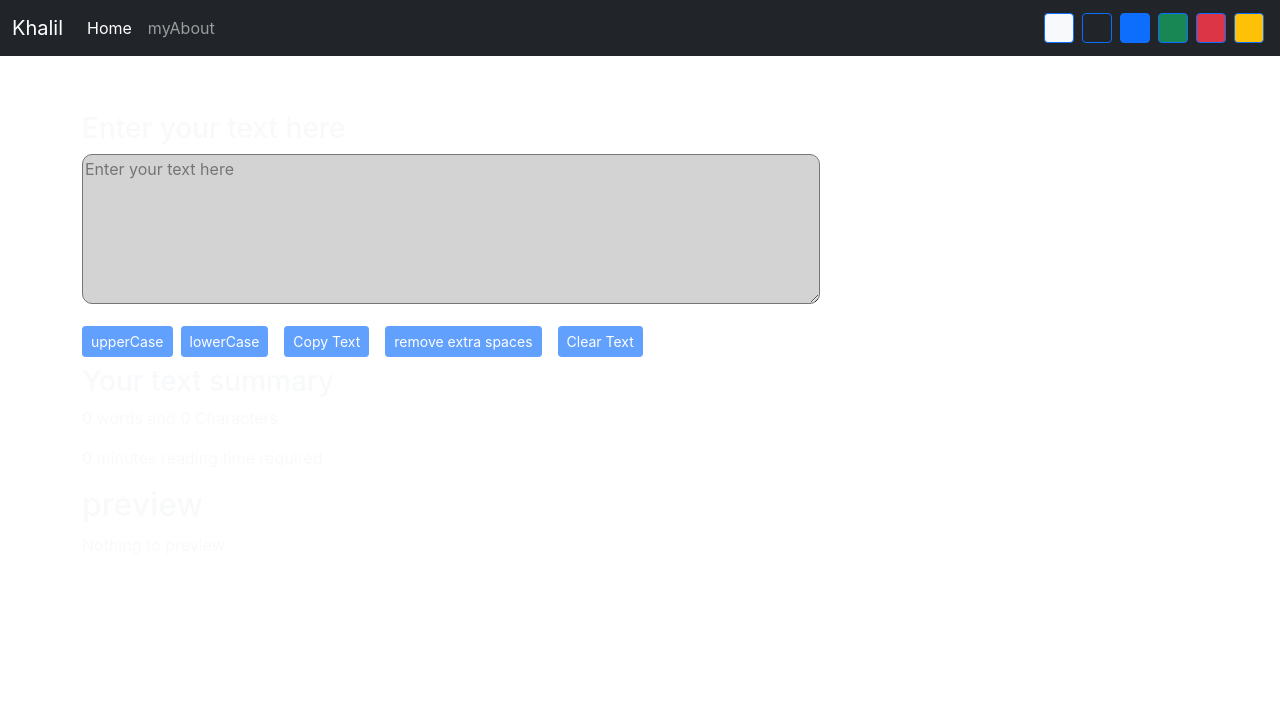
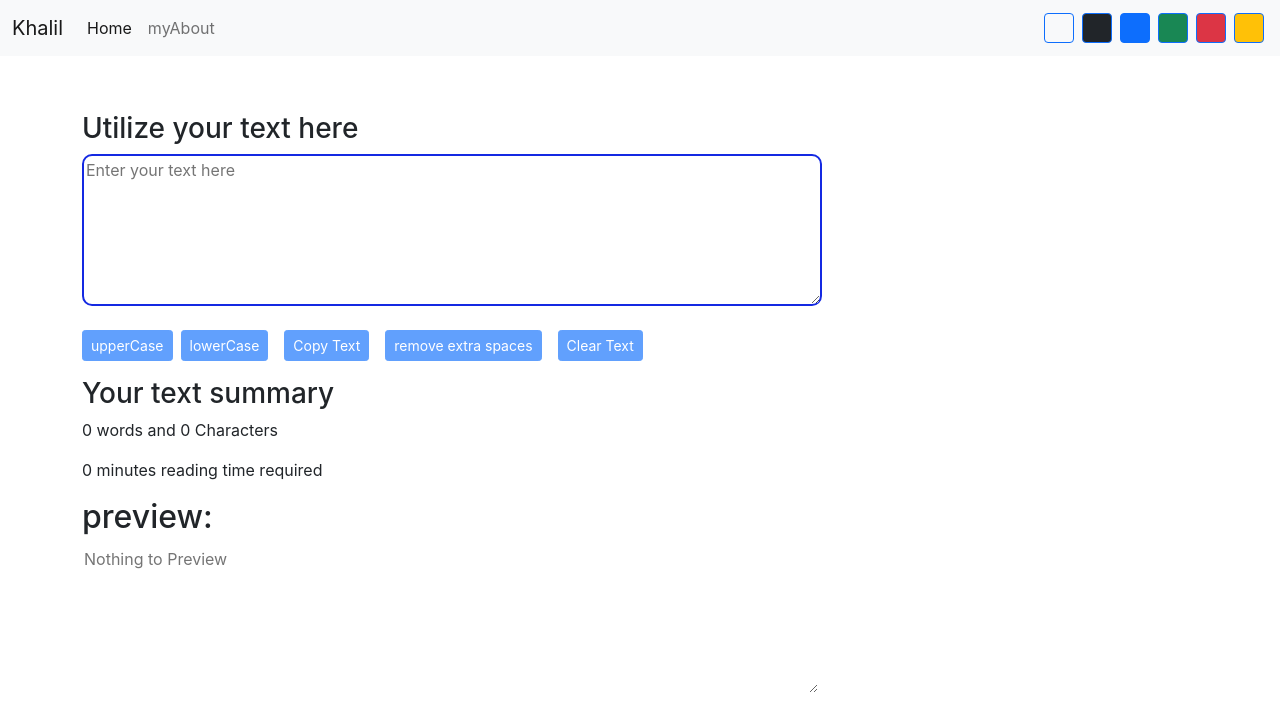
Before and after one commit to khalilahmed63/Textutilis-react-js, a React (Create React App) app: page / in a window 1280 px wide. Shown: the top 728 px of the page. Built offline with nearby package versions, Linux system fonts and the light colour scheme.

Commit message:
set mobile responsive

```diff
--- a/src/App.css
+++ b/src/App.css
@@ -40,4 +40,10 @@
 
 #textbox{
   border-radius: 10px;
+  border: 2px solid rgb(20, 41, 226);
 }
+
+#previewtext{
+  border: none ;
+  border-radius: 10px;
+}
--- a/src/App.js
+++ b/src/App.js
@@ -16,7 +16,8 @@ import {
 
 function App() {
 
-  // const [bodycolor, setbodycolor] = useState();
+  const [mode, setmode] = useState('light');
+  const [bodycolor, setbodycolor] = useState();
   const [alert, setalert] = useState(null);
 
   const showalert = (message, type) => {
@@ -29,46 +30,44 @@ function App() {
     }, 2000);
   }
 
-const bgcolorremover =()=>{
-  document.body.classList.remove('light');
-  document.body.classList.remove('dark');
-  document.body.classList.remove('primary');
-  document.body.classList.remove('success');
-  document.body.classList.remove('warning');
-  document.body.classList.remove('danger');
-}
 
-  const togglemode = (cls) => {
-    console.log(cls);
-    if(cls==='light'){
-      bgcolorremover();
-      document.body.classList.add('bg-light');
-    }
-    else if(cls==='dark'){
-      // bgcolorremover();
-      document.body.classList.add('bg-dark');
-    }
-    else if(cls==='primary'){
-      // bgcolorremover();
-      document.body.classList.add('bg-primary');
-    }
-    else if(cls==='success'){
-      // bgcolorremover();
-      document.body.classList.add('bg-success');
-    }
-    else if(cls==='warning'){
-      // bgcolorremover();
-      document.body.classList.add('bg-warning');
-    }
-    else if(cls==='danger'){
-      // bgcolorremover();
-      document.body.classList.add('bg-danger');
-    }
+  document.body.style.backgroundColor = (bodycolor);
+
+  const togglemode = () => {
+    if (mode !== 'dark') {
+      setmode('dark');
+      setbodycolor('#1e0e23');
+      showalert(" Dark mode is Enabled", "success");
+      document.title = ('TextUtils Darkmode Enabled')
+
+      // document.getElementById("green-btn-triger").click();
 
 
+    }
+    else {
+      setmode('light');
+      setbodycolor('white');
+      showalert(" Light mode is Enabled", "success");
+
+      document.title = ('TextUtils Lightmode Enabled')
+    }
   }
 
+  const togglemode1 = () => {
+    if (mode !== 'green') {
+      setmode('green');
+      setbodycolor('#073110');
+      showalert(" Green mode is Enabled", "success");
+      document.title = ('TextUtils Lightmode Enabled')
 
+    }
+    else {
+      setmode('light');
+      setbodycolor('white');
+      showalert(" Green mode is Disabled", "success");
+      document.title = ('TextUtils Lightmode Disable')
+    }
+  }
 
   return (
     <>
@@ -77,12 +76,12 @@ const bgcolorremover =()=>{
 
       <BrowserRouter>
 
-        <Navbar SiteName={'Khalil'} About={'myAbout'}  togglemode={togglemode}  />
+        <Navbar SiteName={'Khalil'} About={'myAbout'} mode={mode} togglemode={togglemode} togglemode1={togglemode1} />
         <Alert alert={alert} />
 
         <Routes>
-          <Route path="/" element={<Textbox  showalert={showalert} />} />
-          <Route path="About" element={<About  />} />
+          <Route path="/" element={<Textbox mode={mode} showalert={showalert} />} />
+          <Route path="About" element={<About mode={mode} />} />
 
         </Routes>
       </BrowserRouter>
--- a/src/components/Navbar.js
+++ b/src/components/Navbar.js
@@ -23,13 +23,13 @@ export default function Navbar(props) {
 
           </ul>
 
-            <div className="d-flex">
-            <div className="rounded bg-light mx-1 border border-primary" onClick={()=>{props.togglemode('light')}} style = {{height: '30px', width: '30px', cursor: 'pointer'}}></div>
-              <div className="rounded bg-dark mx-1 border border-primary" onClick={()=>{props.togglemode('dark')}} style = {{height: '30px', width: '30px', cursor: 'pointer'}}></div>
-              <div className="rounded bg-primary mx-1 border border-primary" onClick={()=>{props.togglemode('primary')}} style = {{height: '30px', width: '30px', cursor: 'pointer'}}></div>
-              <div className="rounded bg-success mx-1 border border-primary" onClick={()=>{props.togglemode('success')}} style = {{height: '30px', width: '30px', cursor: 'pointer'}}></div>
-              <div className="rounded bg-danger mx-1 border border-primary" onClick={()=>{props.togglemode('danger')}} style = {{height: '30px', width: '30px', cursor: 'pointer'}}></div>
-              <div className="rounded bg-warning mx-1 border border-primary" onClick={()=>{props.togglemode('warning')}} style = {{height: '30px', width: '30px', cursor: 'pointer'}}></div>
+          <div className="d-flex flex-wrap ">
+            <div className="rounded bg-light mx-1 my-1 border border-primary" onClick={() => { props.togglemode('light') }} style={{ height: '30px', width: '30px', cursor: 'pointer' }}></div>
+            <div className="rounded bg-dark mx-1 my-1 border border-primary" onClick={() => { props.togglemode('dark') }} style={{ height: '30px', width: '30px', cursor: 'pointer' }}></div>
+            <div className="rounded bg-primary mx-1 my-1 border border-primary" onClick={() => { props.togglemode('primary') }} style={{ height: '30px', width: '30px', cursor: 'pointer' }}></div>
+            <div className="rounded bg-success mx-1 my-1 border border-primary" onClick={() => { props.togglemode('success') }} style={{ height: '30px', width: '30px', cursor: 'pointer' }}></div>
+            <div className="rounded bg-danger mx-1 my-1 border border-primary" onClick={() => { props.togglemode('danger') }} style={{ height: '30px', width: '30px', cursor: 'pointer' }}></div>
+            <div className="rounded bg-warning mx-1 my-1 border border-primary" onClick={() => { props.togglemode('warning') }} style={{ height: '30px', width: '30px', cursor: 'pointer' }}></div>
           </div>
 
         </div>
--- a/src/components/Textbox.js
+++ b/src/components/Textbox.js
@@ -19,7 +19,7 @@ export default function Textbox(props) {
         let text = document.getElementById('textbox');
         navigator.clipboard.writeText(text.value);
         props.showalert("Copied to Clipboard ", "success");
-        text.getSelection().removeAllRanges();
+        // text.getSelection().removeAllRanges();
 
     }
 
@@ -30,7 +30,7 @@ export default function Textbox(props) {
     }
 
 
-    const handleextraspaces=()=>{
+    const handleextraspaces = () => {
         let newtext = text.split(/[ ]+/);
         settext(newtext.join(' '));
         props.showalert("Extra Space removed ", "success");
@@ -40,23 +40,26 @@ export default function Textbox(props) {
         settext(event.target.value);
         console.log('text entered');
     }
-    return <div className={`container mt-3 text-${props.mode==='light'?'dark':'light'}`}>
+    return <div className={`container mt-3 text-${props.mode === 'light' ? 'dark' : 'light'}`}>
 
-        <div className="mb-3 mt-2">
-            <h3>Enter your text here </h3>
-            <textarea className="" placeholder={'Enter your text here '} value={text} onChange={handleonchange} id="textbox" style={{backgroundColor: props.mode === 'light'?'white':'lightgray' }} rows="6" cols="70"></textarea>
+        <h3>Utilize your text here </h3>
+        <div className="mb-3 mt-2 input-group">
+            <textarea className="" placeholder={'Enter your text here '} value={text} onChange={handleonchange} id="textbox"  rows="6" cols="70"></textarea>
         </div>
-        <button disabled={text.length===0} className="btn btn-sm btn-primary mr-2" onClick={uppercase}>upperCase</button>
-        <button disabled={text.length===0}className="btn btn-sm btn-primary mx-2" onClick={lowercase}>lowerCase</button>
-        <button disabled={text.length===0} className="btn btn-sm btn-primary mx-2" onClick={copytext}>Copy Text</button>
-        <button disabled={text.length===0} className="btn btn-sm btn-primary mx-2" onClick={handleextraspaces}>remove extra spaces</button>
-        <button disabled={text.length===0} className="btn btn-sm btn-primary mx-2" onClick={cleartext}>Clear Text</button>
+        <button disabled={text.length === 0} className="btn btn-sm btn-primary mr-2 my-2" onClick={uppercase}>upperCase</button>
+        <button disabled={text.length === 0} className="btn btn-sm btn-primary mx-2 my-2" onClick={lowercase}>lowerCase</button>
+        <button disabled={text.length === 0} className="btn btn-sm btn-primary mx-2 my-2" onClick={copytext}>Copy Text</button>
+        <button disabled={text.length === 0} className="btn btn-sm btn-primary mx-2 my-2" onClick={handleextraspaces}>remove extra spaces</button>
+        <button disabled={text.length === 0} className="btn btn-sm btn-primary mx-2 my-2" onClick={cleartext}>Clear Text</button>
 
 
         <h3 className='mt-2'>Your text summary</h3>
-        <p>{text.split(" ").filter((element)=>{return element.length!==0}).length} words and {text.length}  Characters</p>
-        <p>{0.008 * text.split(" ").filter((element)=>{return element.length!==0}).length} minutes reading time required</p>
-        <h2>preview</h2>
-        <p>{text===''?'Nothing to preview':text}</p>
+        <p>{text.split(" ").filter((element) => { return element.length !== 0 }).length} words and {text.length}  Characters</p>
+        <p>{0.008 * text.split(" ").filter((element) => { return element.length !== 0 }).length} minutes reading time required</p>
+        <h2>preview:</h2>
+
+        <div className="mb-3 mt-2 input-group">
+            <textarea className="" placeholder={'Nothing to Preview '} value={text} onChange={handleonchange} id="previewtext" rows="6" cols="70"></textarea>
+        </div>
     </div>;
 }
```
Lines whose indentation alone changed are shown as unchanged.
